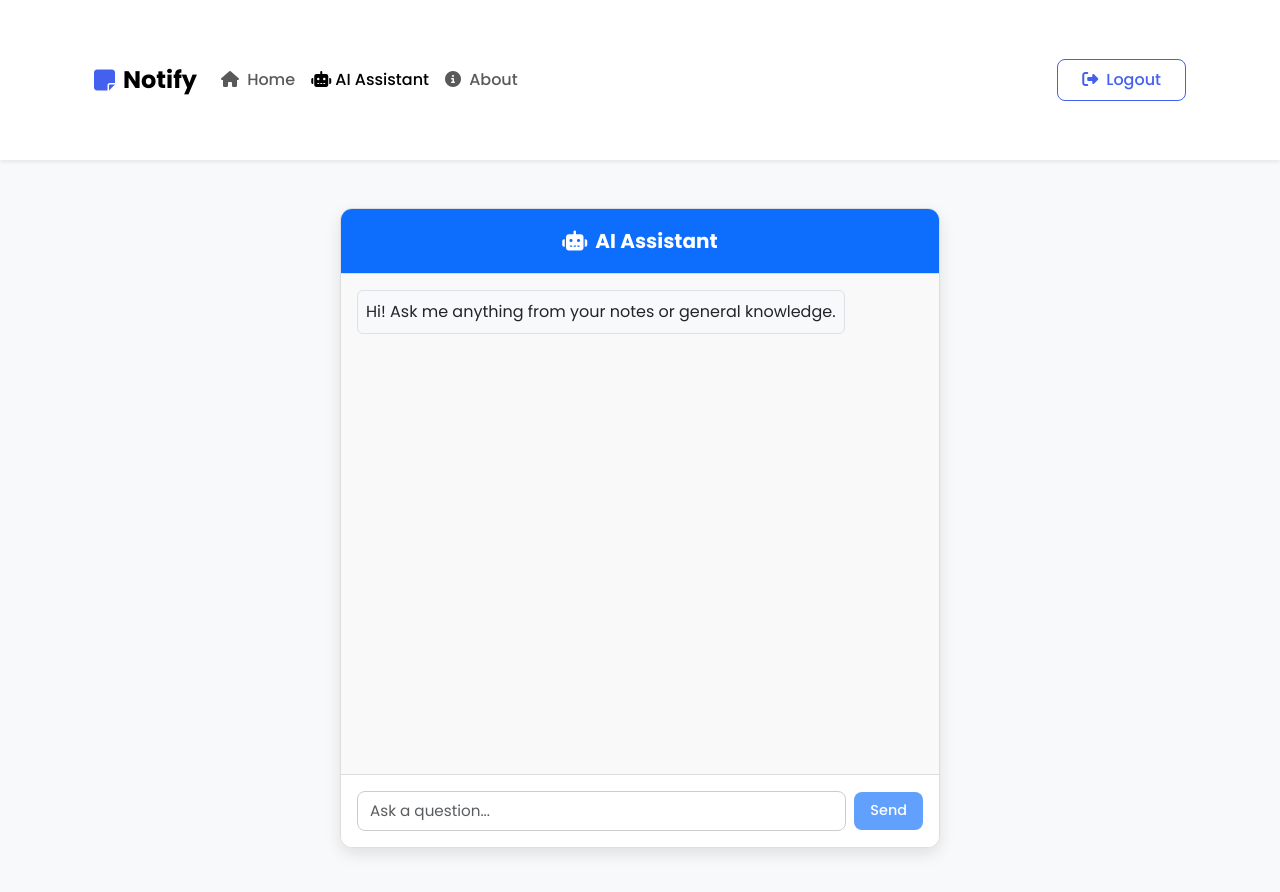
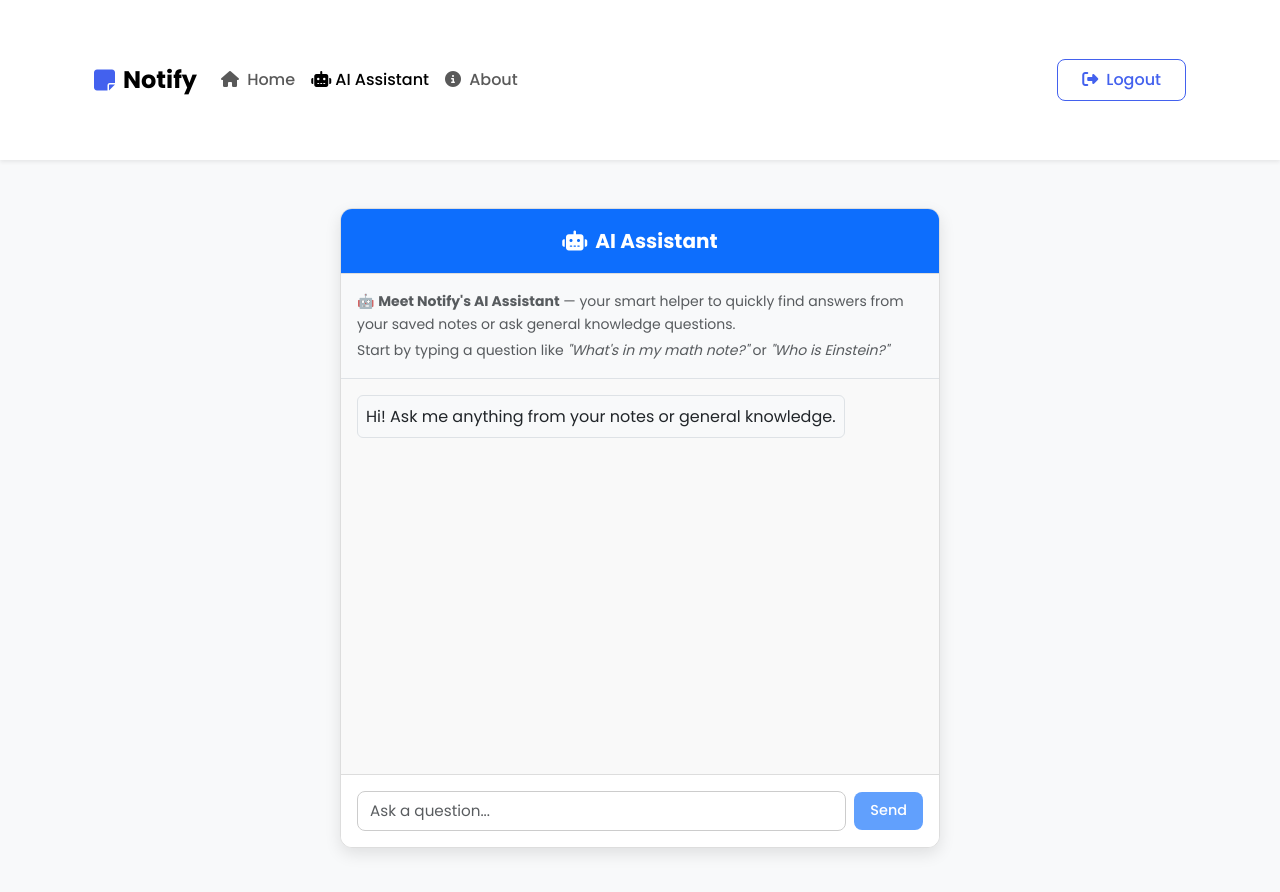
Before and after one commit to PRAJAPATI-NEEL-2005/notify, a React (Create React App) app: page /AIChatbot in a window 1280 px wide. Shown: the top 892 px of the page. Built offline with nearby package versions, Linux system fonts and the light colour scheme; no server answers; sample sign-in values are in the browser's storage.

Commit message:
few changes done

```diff
--- a/src/components/Aichatbot.js
+++ b/src/components/Aichatbot.js
@@ -18,7 +18,6 @@ const AIChatbot = () => {
   const chatBodyRef = useRef(null);
   const cohereApiKey = process.env.REACT_APP_COHERE_API_KEY;
 
-  // Scroll to bottom on new messages
   useEffect(() => {
     localStorage.setItem("chatbotMessages", JSON.stringify(messages));
     if (chatBodyRef.current) {
@@ -94,6 +93,14 @@ If the answer isn't in the notes, give a general response.
         <i className="fas fa-robot me-2"></i>AI Assistant
       </div>
 
+
+      <div className="p-3 border-bottom bg-light small text-muted">
+        <p className="mb-1">
+          🤖 <strong>Meet Notify's AI Assistant</strong> — your smart helper to quickly find answers from your saved notes or ask general knowledge questions.
+        </p>
+        <p className="mb-0">Start by typing a question like <em>"What's in my math note?"</em> or <em>"Who is Einstein?"</em></p>
+      </div>
+
       <div className="chat-body" ref={chatBodyRef}>
         {messages.map((m, i) => (
           <div key={i} className={`d-flex ${m.sender === "user" ? "justify-content-end" : "justify-content-start"} mb-2`}>
```
